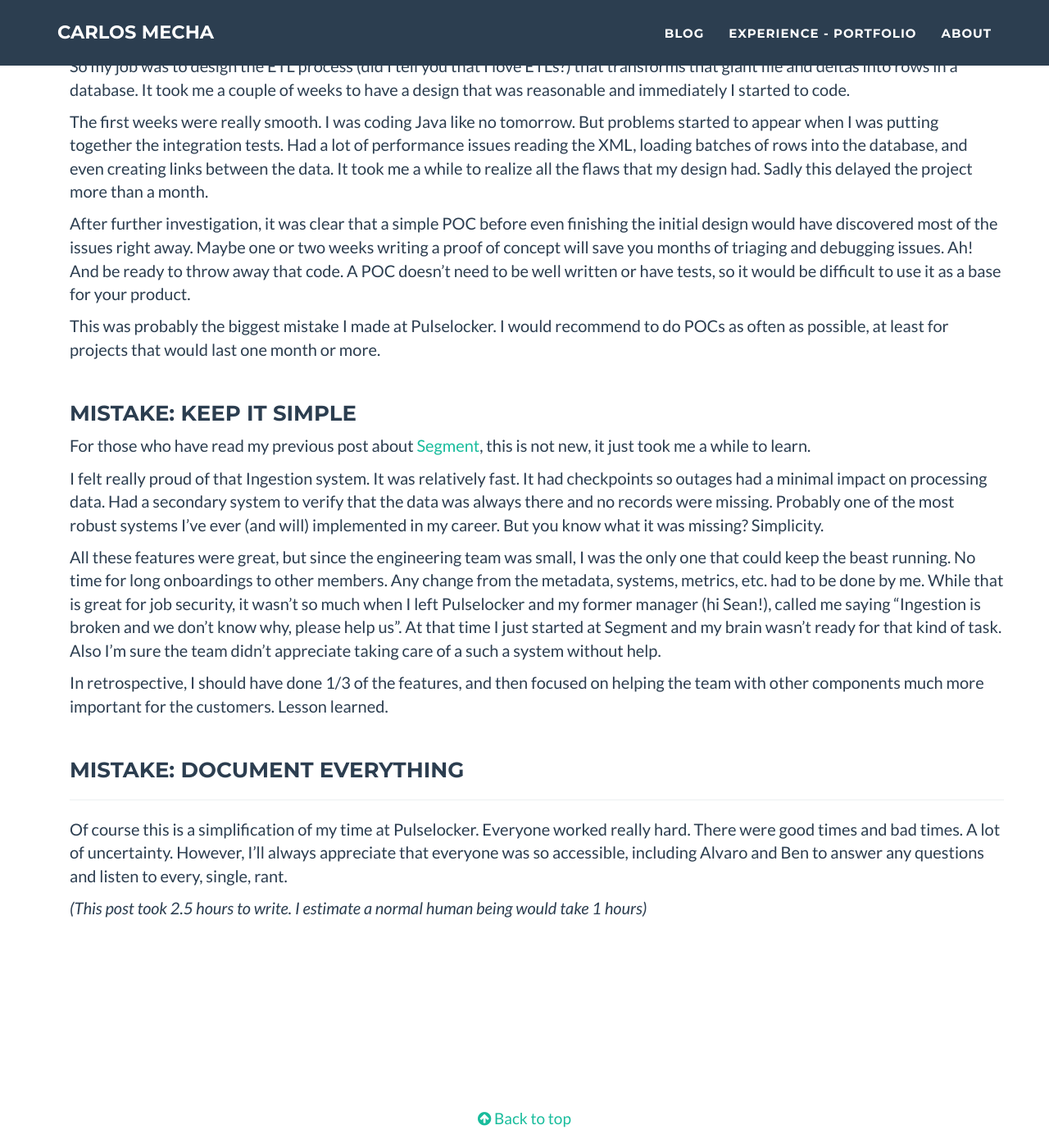
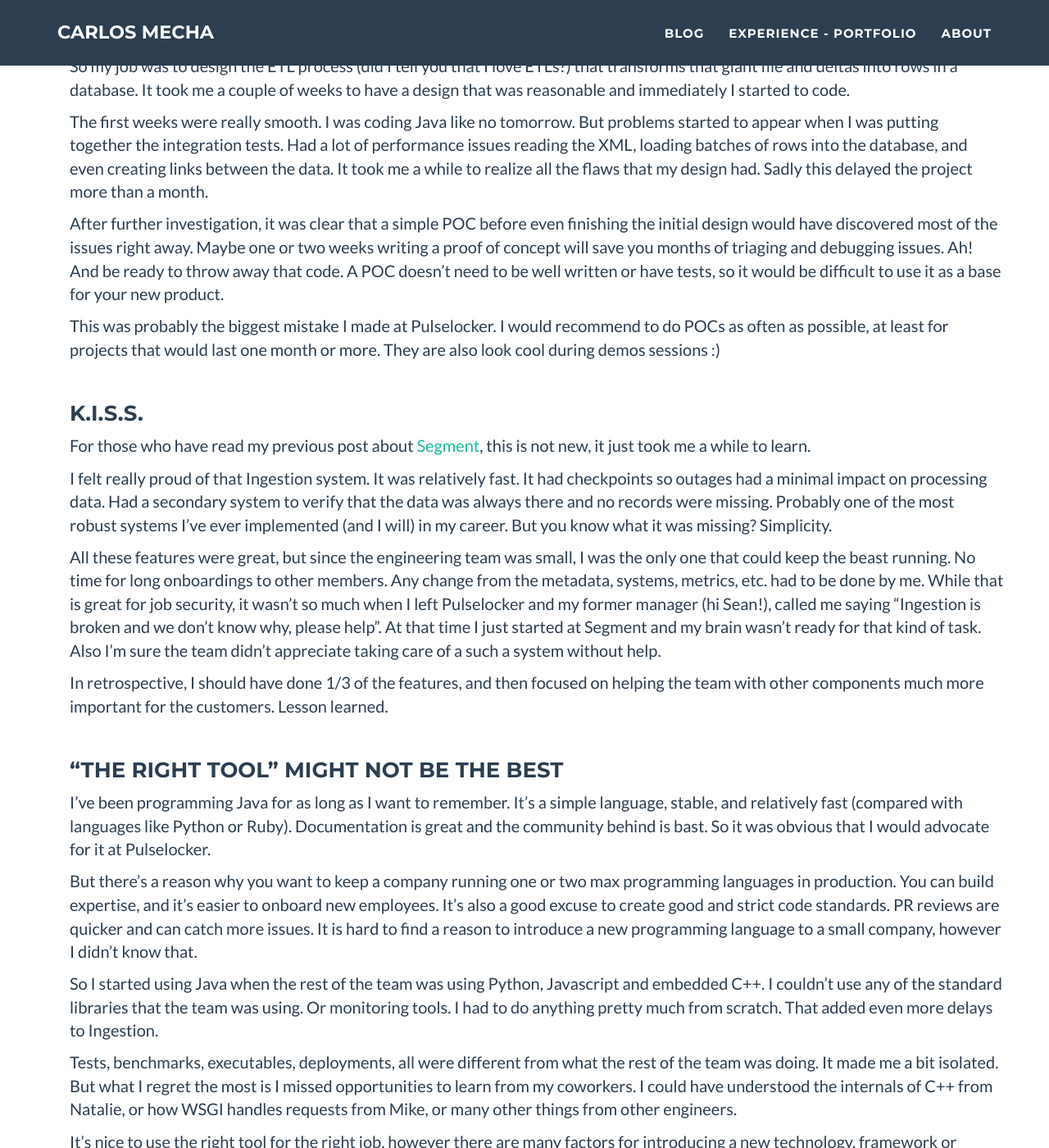
Before and after one commit to CarlosMecha/carlosmecha.github.com, a Jekyll site: the page built from _posts/2020-11-03-pulselocker-days.markdown, in a window 1280 px wide and 1400 px high, scrolled down 1822 px. Shown: the whole window at 82% size. Built offline with Jekyll 4.4.1, drawn with Linux system fonts in a browser that asks for light colours; some of the changed text lies outside the part shown.

Commit message:
End of the post

```diff
--- a/_posts/2020-11-03-pulselocker-days.markdown
+++ b/_posts/2020-11-03-pulselocker-days.markdown
@@ -6,29 +6,29 @@ slug: pulselocker-days
 ---
 
 
-Pulselocker was a company started by Alvaro Velilla and Ben Harris in 2011. They were offering the
-first music streaming service built just for DJs. In 2017 they were acquired by Beatport and I was
-lucky enough to be part of that journey.
+Pulselocker was a company started by Alvaro Velilla, Joshua Goltz and Ryan Walsh in 2011.
+They were offering the first music streaming service built for DJs. In 2017 they were acquired
+by Beatport and I was lucky enough to be part of that journey.
 
 My first interaction with the Pulselocker crew was in 2012, when I was working on a laboratory and had
 a lot of free time (too much). Asked to my friend Fernando if he had any idea of where can I do a bit of
 engineering work on the side. He immediately asked a couple of people, and one of them was Alvaro.
 He put me in contact immediately with the head of engineering and I started to meet the team.
 
-And that is how all started. They gave me the opportunity to stay in US more than I thought, they
+And that is how all began. They gave me the opportunity to stay in US more than I thought, also they
 taught me some invaluable lessons about driving your own product and engineering.
 
 
-### Success: It pays off
+### Hard work pays off
 
-My first year and a half with them was as part time, working by myself. My first project was a
+The first year and a half with them was as part time gig. My first project was a
 horrible but useful watchdog script (in Bash) for Postgres. It didn't have much impact and I wasn't
 expecting much of it. But I really wanted to work for a cool startup where the product was something
 different than an ecommerce website.
 
 So I kept my eyes opened for opportunities to show that I can do more than Bash, and I ended up
 helping on the content side. Writing "connectors" in Python to parse the music metadata sent by the
-labels. Made mode than 40 different ones, learned a ton about different metadata
+labels. Made more than 40 different ones, learned a ton about different metadata
 standards and how labels distribute music (thanks Pepe!). That was enough for Pulselocker to offer
 me a full-time job in their San Francisco office.
 
@@ -38,18 +38,19 @@ a massive Content Media Delivery platform that did most of the work for us. Howe
 worth it.
 
 
-### Success: Vision moves mountains
+### Vision moves mountains
 
-I didn't understand it at that time, but why Pulselocker was unique was the collective vision of the
-employees. All of them (except me) were related in one way or another with the music. All were
+I didn't understand it at that time, but what made Pulselocker unique was the collective vision of the
+employees. All of them (except me) were related in one way or another with music. All were
 customers of the product and know exactly what was missing and where we should go next. That is
-what I miss the most.
+what I miss the most in other companies I've worked for.
 
-Nowadays, I spend more time in meetings than anything else. Even when I was an IC, my meetings/code
-ratio was quite high, except at Pulselocker. Daily standups of 15 mins a day, 1-hour meeting at the
-beginning of the week and one at the end with the stakeholders. That was all. No need to sync, no
-need for heavy processes. We (they) all knew what are we working next, how we are going to present
-it to customers, and what are the most important customer pain points that need to be addressed.
+Nowadays, I spend more time in meetings than anything else. Even when I was an IC (individual
+contributor), my meetings/code ratio was quite high, except at Pulselocker. Daily standups of 15
+mins a day, 1-hour meeting at the beginning of the week and one at the end with the stakeholders.
+That was all. No need to sync, no need for heavy processes. We (they) all knew what are we working
+next, how we are going to present it to customers, and what are the most important customer pain
+points that need to be addressed.
 
 They ended up selling the company to one of the big players of the music online distribution
 industry. No much time was wasted. It is incredible what such as small team was able to put
@@ -57,10 +58,10 @@ together. Maybe startups should care less about the engineering side and more ab
 strong vision and let the employees be part of that.
 
 Since then, I've been trying to involve my teams in defining a strong Charter and Vision that
-they are vested and motivates everyone.
+they are vested on and motivates everyone.
 
 
-### Mistake: Proof of concept
+### Proof of concept
 
 After the company pivoted in 2014, using one single music provider instead of getting the music from
 each individual label, I was assigned to run the Ingestion pipeline. The idea was simple. This
@@ -84,27 +85,28 @@ After further investigation, it was clear that a simple POC before even finishin
 would have discovered most of the issues right away. Maybe one or two weeks writing a proof of
 concept will save you months of triaging and debugging issues. Ah! And be ready to throw away that
 code. A POC doesn't need to be well written or have tests, so it would be difficult to use it as a
-base for your product.
+base for your new product.
 
 This was probably the biggest mistake I made at Pulselocker. I would recommend to do POCs as often
-as possible, at least for projects that would last one month or more.
+as possible, at least for projects that would last one month or more. They are also look cool during
+demos sessions :)
 
 
-### Mistake: Keep it simple
+### K.I.S.S.
 
 For those who have read my previous post about [Segment]({% post_url 2020-10-20-segment-acquisition %}),
 this is not new, it just took me a while to learn.
 
 I felt really proud of that Ingestion system. It was relatively fast. It had checkpoints so outages
 had a minimal impact on processing data. Had a secondary system to verify that the data was always
-there and no records were missing. Probably one of the most robust systems I've ever (and will)
-implemented in my career. But you know what it was missing? Simplicity.
+there and no records were missing. Probably one of the most robust systems I've ever
+implemented (and I will) in my career. But you know what it was missing? Simplicity.
 
 All these features were great, but since the engineering team was small, I was the only one that
 could keep the beast running. No time for long onboardings to other members. Any change from the
 metadata, systems, metrics, etc. had to be done by me. While that is great for job security, it
 wasn't so much when I left Pulselocker and my former manager (hi Sean!), called me saying "Ingestion is
-broken and we don't know why, please help us". At that time I just started at Segment and my brain wasn't
+broken and we don't know why, please help". At that time I just started at Segment and my brain wasn't
 ready for that kind of task. Also I'm sure the team didn't appreciate taking care of a such a system
 without help.
 
@@ -112,14 +114,36 @@ In retrospective, I should have done 1/3 of the features, and then focused on he
 other components much more important for the customers. Lesson learned.
 
 
-### Mistake: Document everything
+### "The Right tool" might not be the best
 
+I've been programming Java for as long as I want to remember. It's a simple language, stable, and
+relatively fast (compared with languages like Python or Ruby). Documentation is great and the
+community behind is bast. So it was obvious that I would advocate for it at Pulselocker.
+
+But there's a reason why you want to keep a company running one or two max programming languages
+in production. You can build expertise, and it's easier to onboard new employees. It's also a good
+excuse to create good and strict code standards. PR reviews are quicker and can catch more issues.
+It is hard to find a reason to introduce a new programming language to a small company, however I
+didn't know that.
+
+So I started using Java when the rest of the team was using Python, Javascript and embedded C++. I
+couldn't use any of the standard libraries that the team was using. Or monitoring tools. I had to do
+anything pretty much from scratch. That added even more delays to Ingestion.
+
+Tests, benchmarks, executables, deployments, all were different from what the rest of the team was
+doing. It made me a bit isolated. But what I regret the most is I missed opportunities to learn
+from my coworkers. I could have understood the internals of C++ from Natalie, or how WSGI handles
+requests from Mike, or many other things from other engineers.
+
+It's nice to use the right tool for the right job, however there are many factors for introducing a
+new technology, framework or Kubernetes to consider that the answer is not that easy.
 
 ---
 
 Of course this is a simplification of my time at Pulselocker. Everyone worked really hard. There
 were good times and bad times. A lot of uncertainty. However, I'll always appreciate that everyone
-was so accessible, including Alvaro and Ben to answer any questions and listen to every, single,
-rant.
+was so accessible, including Alvaro to answer any questions and listen to every, single, rant.
+
+Miss you folks!
 
 _(This post took 2.5 hours to write. I estimate a normal human being would take 1 hours)_
```
